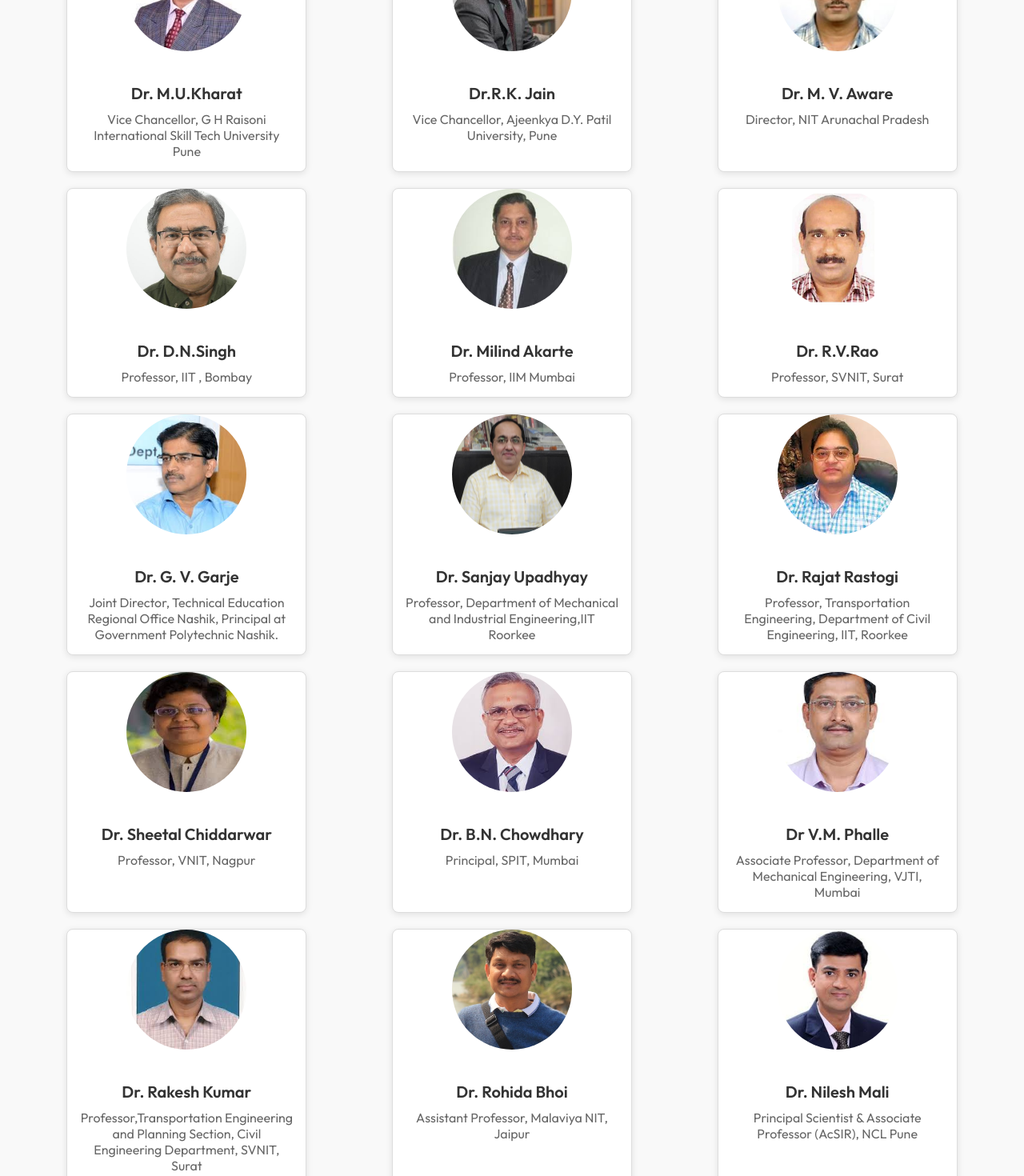
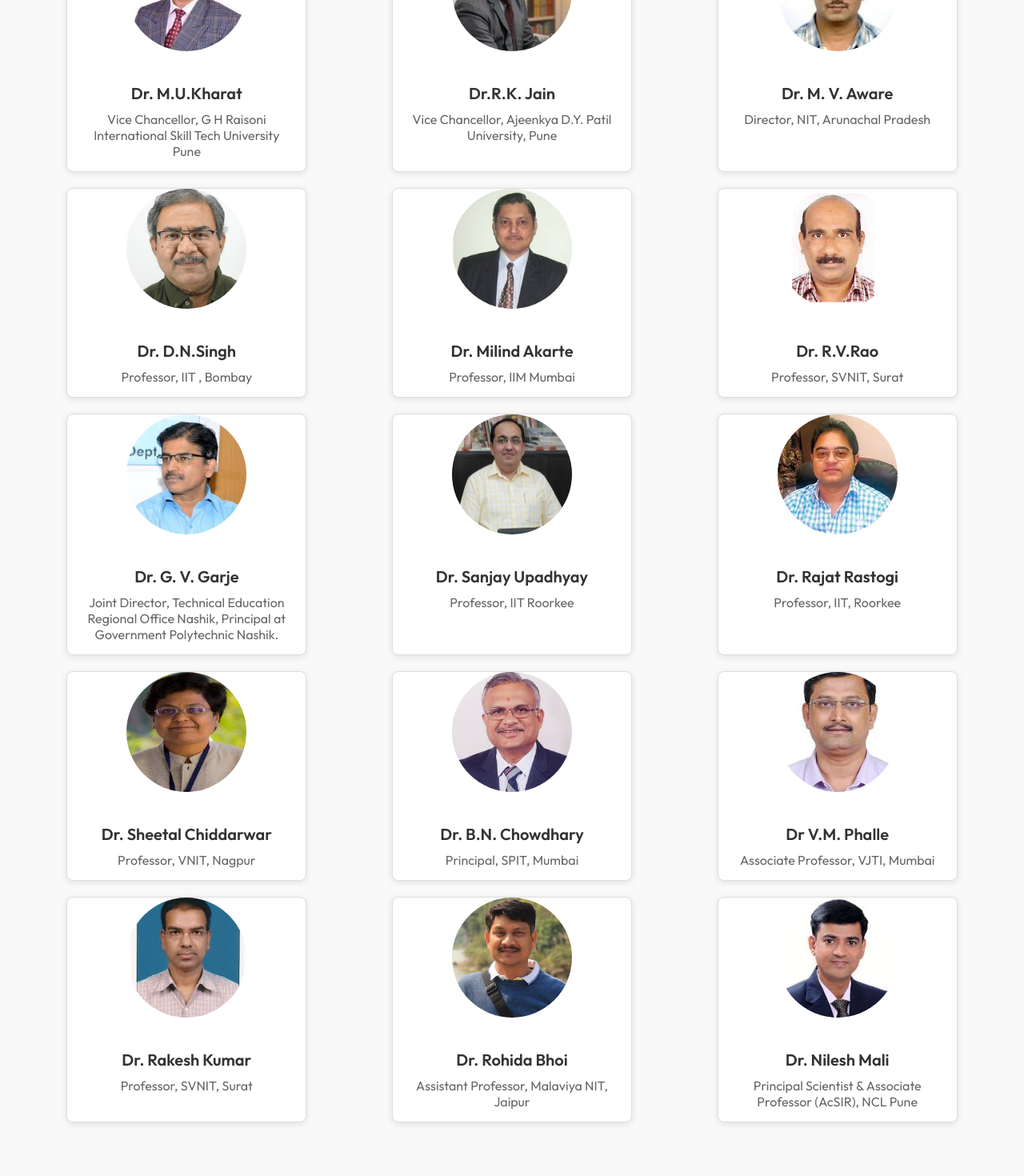
Before and after one commit to CodeSrushti-3105/KKW-Conference-Website, a React (Vite) app: page /committee in a window 1280 px wide. Shown: the part 2260-3730 px from the top of the page at 80% size. Built offline with nearby package versions, Linux system fonts and the light colour scheme.

Commit message:
department commit

```diff
--- a/src/assets/assets.js
+++ b/src/assets/assets.js
@@ -154,7 +154,7 @@ export const InternationalMembers = [
     },
     {
         name: "Dr. M. V. Aware",
-        desc: "Director, NIT Arunachal Pradesh",
+        desc: "Director, NIT, Arunachal Pradesh",
         image: i1
     },
     {
@@ -179,12 +179,12 @@ export const InternationalMembers = [
      },
      {
         name: "Dr. Sanjay Upadhyay",
-        desc: "Professor, Department of Mechanical and Industrial Engineering,IIT Roorkee",
+        desc: "Professor, IIT Roorkee",
         image: i4
      },
      {
         name: "Dr. Rajat Rastogi",
-        desc: "Professor, Transportation Engineering, Department of Civil Engineering, IIT, Roorkee",
+        desc: "Professor, IIT, Roorkee",
         image: i6
      },
      {
@@ -199,12 +199,12 @@ export const InternationalMembers = [
     },
     {
         name: "Dr V.M. Phalle",
-        desc: "Associate Professor, Department of Mechanical Engineering, VJTI, Mumbai",
+        desc: "Associate Professor, VJTI, Mumbai",
         image: i5
      },
      {
         name: "Dr. Rakesh Kumar",
-        desc: "Professor,Transportation Engineering and Planning Section, Civil Engineering Department, SVNIT, Surat",
+        desc: "Professor, SVNIT, Surat",
         image: i7
      },
      {
--- a/src/components/Papers/Papers.jsx
+++ b/src/components/Papers/Papers.jsx
@@ -1,6 +1,7 @@
 import React from 'react'
 import './Papers.css'
 import bgImg from '../../assets/papers-bg-img.jpg'
+
 
 function Papers() {
   return (
@@ -33,7 +34,7 @@ function Papers() {
                 <p>All papers submitted to the ICEISF 2025 will be peer reviewed by the technical experts. The paper must be written in English and formatted in the format as per the template mentioned in the link below:  </p>
                 <li>The length of the papers is limited to six pages only.  </li>
                 <li>If a paper is accepted, at least one of the authors listed on the paper must attend the conference and present the paper according to the schedule. </li>
-                <li>The manuscript should be submitted online through  <a href="https://docs.google.com/document/d/1p2S2PBQQCKsC08gTmT6PvCVSgGY1Pa1G/edit?usp=sharing&ouid=105476196515762730459&rtpof=true&sd=true">Paper Template</a></li>
+                <li>The manuscript should be submitted online through  <a href="https://docs.google.com/document/d/1p2S2PBQQCKsC08gTmT6PvCVSgGY1Pa1G/edit?usp=sharing&ouid=105476196515762730459&rtpof=true&sd=true"> Paper Template</a></li>
             </ul>
         </div>
         <div className="papers-paper-presentation">
```
